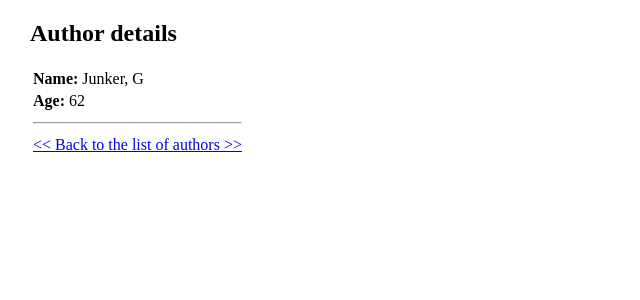
After one commit to SergiyMyronov/hw11_ann_agg, a Django app: page /ann_agg/author/11214 in a window 1280 px wide. The commit adds this page. Shown: the top 300 px of the page, without its empty margins (0-640 px from the left). Run offline with Django 3.2, Linux system fonts and the light colour scheme; data comes from the database, SQL or seed files in the repository.

Commit message:
finished with 8 templates

```diff
--- a/ann_agg/templates/ann_agg/author.html
+++ b/ann_agg/templates/ann_agg/author.html
@@ -10,7 +10,7 @@
         {% for item in authors %}
         <tr>
             <td><b>ID:</b>{{ item.id }}</td>
-            <td><b>Name:</b>{{ item.name }}</td>
+            <td><a href="{% url 'author_details' item.id %}"> {{ item.name }}</a></td>
             <td><b>Age:</b> {{ item.age }}</td>
             <td><b>Number of books:</b> {{ 5 }}</td>
         </tr>
--- /dev/null
+++ b/ann_agg/templates/ann_agg/author_details.html
@@ -0,0 +1,24 @@
+<!DOCTYPE html>
+<html lang="en">
+<head>
+    <meta charset="UTF-8">
+    <title>Author details</title>
+</head>
+<body leftmargin="30">
+    <h2>Author details</h2>
+    <table>
+        <tr>
+            <td><b>Name:</b> {{ bk.name }}</td>
+        </tr>
+        <tr>
+            <td><b>Age:</b> {{ bk.age }}</td>
+        </tr>
+        <tr>
+            <td colspan="1" class="divider"><hr/></td>
+        </tr>
+        <tr>
+            <td><a href="{% url 'author' %}"> << Back to the list of authors >> </a></td>
+        </tr>
+    </table>
+</body>
+</html>
--- a/ann_agg/templates/ann_agg/book.html
+++ b/ann_agg/templates/ann_agg/book.html
@@ -9,6 +9,7 @@
     <table>
         {% for item in books %}
         <tr>
+            <td><b>ID:</b>{{ item.id }}</td>
             <td><a href="{% url 'book_details' item.id %}"> {{ item.name }}</a></td>
             <td><b>Pages:</b> {{ item.pages }}</td>
             <td><b>Price:</b> {{ item.price }}</td>
--- a/ann_agg/templates/ann_agg/book_details.html
+++ b/ann_agg/templates/ann_agg/book_details.html
@@ -25,6 +25,12 @@
         <tr>
             <td><b>Date of publication:</b> {{ bk.pubdate }}</td>
         </tr>
+        <tr>
+            <td colspan="1" class="divider"><hr/></td>
+        </tr>
+        <tr>
+            <td><a href="{% url 'book' %}"> << Back to the list of books >> </a></td>
+        </tr>
     </table>
 </body>
 </html>
--- a/ann_agg/templates/ann_agg/pub.html
+++ b/ann_agg/templates/ann_agg/pub.html
@@ -10,7 +10,7 @@
         {% for item in pubs %}
         <tr>
             <td><b>ID:</b>{{ item.id }}</td>
-            <td><b>Name:</b>{{ item.name }}</td>
+            <td><a href="{% url 'pub_details' item.id %}"> {{ item.name }}</a></td>
             <td><b>Number of books:</b> {{ 5 }}</td>
         </tr>
         <tr>
--- a/ann_agg/templates/ann_agg/store.html
+++ b/ann_agg/templates/ann_agg/store.html
@@ -10,7 +10,7 @@
         {% for item in stores %}
         <tr>
             <td><b>ID:</b>{{ item.id }}</td>
-            <td><b>Name:</b>{{ item.name }}</td>
+            <td><a href="{% url 'store_details' item.id %}"> {{ item.name }}</a></td>
             <td><b>Number of books:</b> {{ 5 }}</td>
         </tr>
         <tr>
--- a/ann_agg/urls.py
+++ b/ann_agg/urls.py
@@ -5,8 +5,11 @@ from ann_agg import views
 urlpatterns = [
     path('', views.index, name='index'),
     path('author/', views.author, name='author'),
+    path('author/<int:num>', views.author_details, name='author_details'),
     path('book/', views.book, name='book'),
     path('book/<int:num>', views.book_details, name='book_details'),
     path('pub/', views.pub, name='pub'),
+    path('pub/<int:num>', views.pub_details, name='pub_details'),
     path('store/', views.store, name='store'),
+    path('store/<int:num>', views.store_details, name='store_details'),
 ]
--- a/ann_agg/views.py
+++ b/ann_agg/views.py
@@ -11,6 +11,11 @@ def index(request):
 def author(request):
     authors = Author.objects.all()
     return render(request, 'ann_agg/author.html', {'authors': authors})
+
+
+def author_details(request, num):
+    aut = get_object_or_404(Author, id=num)
+    return render(request, "ann_agg/author_details.html", {"bk": aut})
 
 
 def book(request):
@@ -28,6 +33,16 @@ def pub(request):
     return render(request, 'ann_agg/pub.html', {'pubs': pubs})
 
 
+def pub_details(request, num):
+    pb = get_object_or_404(Publisher, id=num)
+    return render(request, "ann_agg/pub_details.html", {"bk": pb})
+
+
 def store(request):
     stores = Store.objects.all()
     return render(request, 'ann_agg/store.html', {'stores': stores})
+
+
+def store_details(request, num):
+    st = get_object_or_404(Store, id=num)
+    return render(request, "ann_agg/store_details.html", {"bk": st})
```
Also changed, not shown: ann_agg/templates/ann_agg/pub_details.html (added, +21 -0 lines), ann_agg/templates/ann_agg/store_details.html (added, +21 -0 lines).
